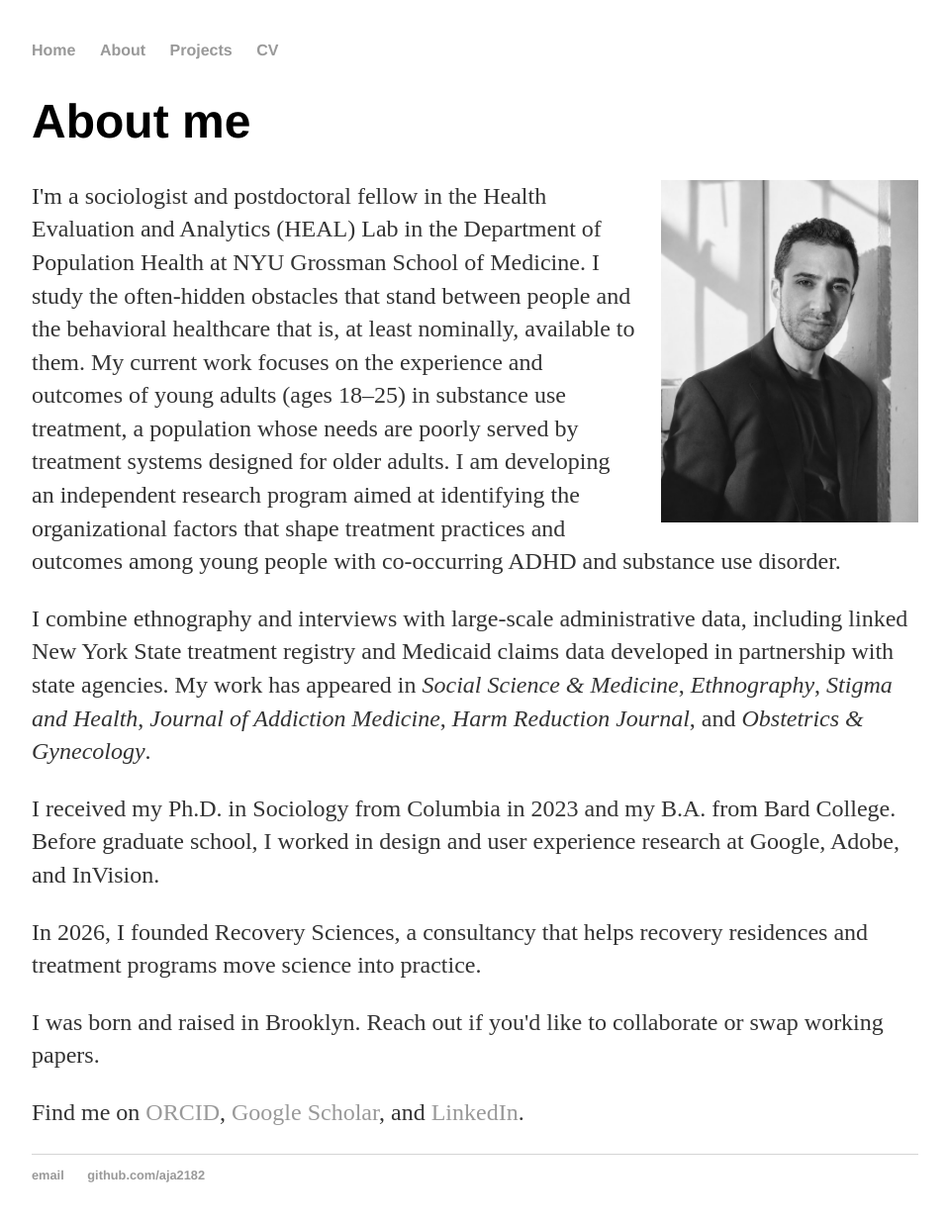
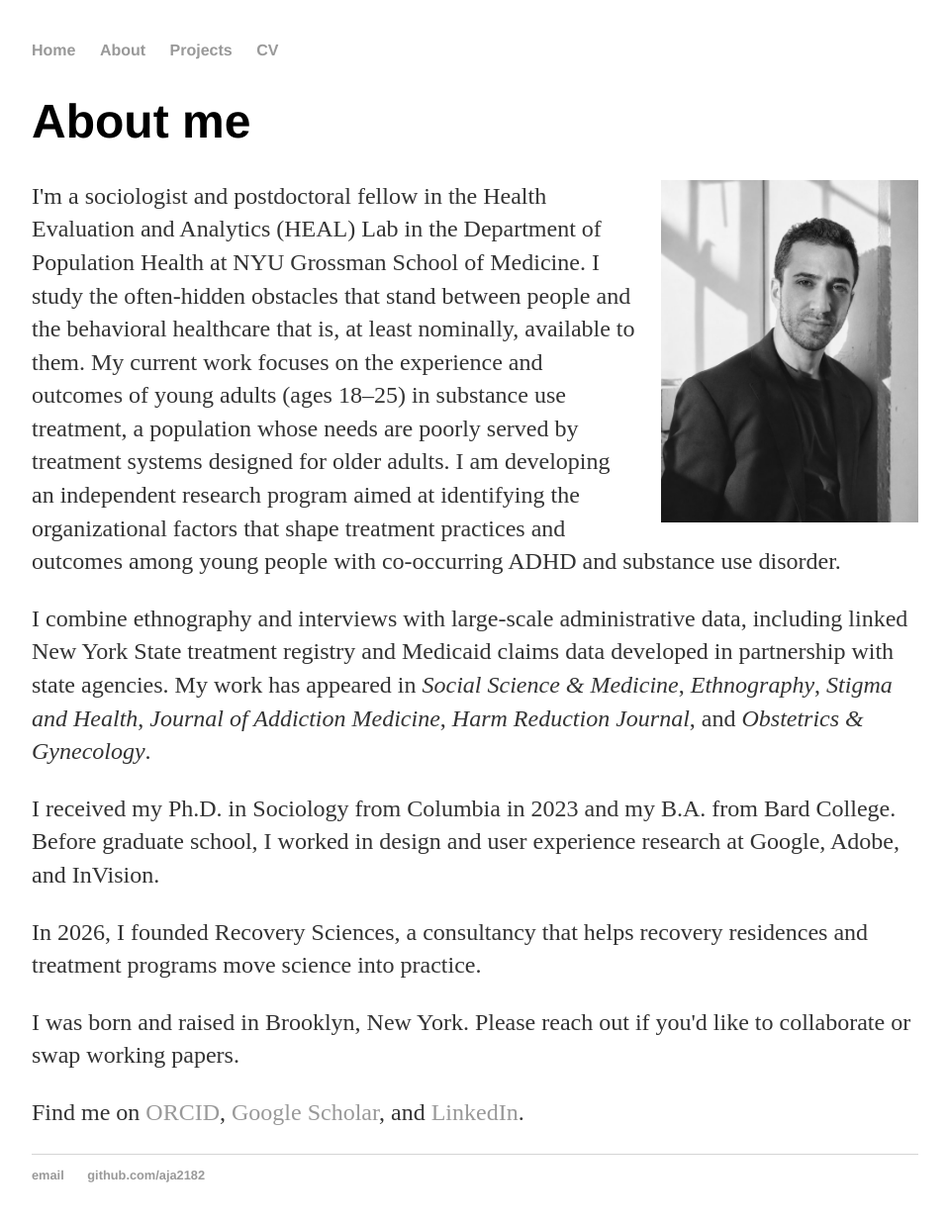
Before and after one commit to aja2182/aja2182.github.io, a Jekyll site: the page built from about/index.html, in a window 1280 px wide. Shown: the whole page at 99% size, without its empty margins (160-1119 px from the left). Built offline with Jekyll 4.4.1, drawn with Linux system fonts in a browser that asks for light colours.

Commit message:
Update closing line on About page
Co-Authored-By: Claude Opus 5.5 <noreply@anthropic.com>
Claude-Session: https://claude.ai/code/session_01UBGUuVKp8RBC6Hia74W8jU

```diff
--- a/about/index.html
+++ b/about/index.html
@@ -16,7 +16,7 @@ description: Josh Aleksanyan is a sociologist and postdoctoral fellow at NYU Gro
 
 <p>In 2026, I founded Recovery Sciences, a consultancy that helps recovery residences and treatment programs move science into practice.</p>
 
-<p>I was born and raised in Brooklyn. Reach out if you'd like to collaborate or swap working papers.</p>
+<p>I was born and raised in Brooklyn, New York. Please reach out if you'd like to collaborate or swap working papers.</p>
 
 <p>Find me on <a href="https://orcid.org/0000-0001-6699-2143" rel="me">ORCID</a>, <a href="https://scholar.google.com/citations?user=VVDsjfIAAAAJ&amp;hl=en" rel="me">Google Scholar</a>, and <a href="https://www.linkedin.com/in/josh-aleksanyan-555178345/" rel="me">LinkedIn</a>.</p>
 
```
